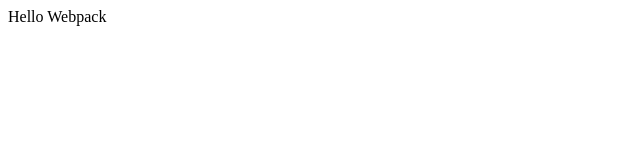
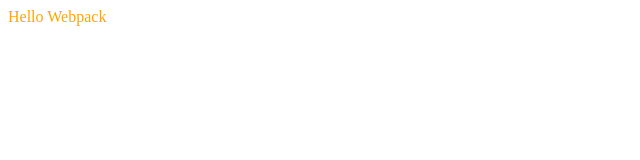
Before and after one commit to GrayFrost/Basic-Project, a React app: page / in a window 1280 px wide. Shown: the top 160 px of the page, without its empty margins (0-640 px from the left). Built offline with nearby package versions, Linux system fonts and the light colour scheme.

Commit message:
chore: less-loader

```diff
--- /dev/null
+++ b/src/App.jsx
@@ -0,0 +1,8 @@
+import React from 'react';
+import './styles/App.less';
+
+function App(){
+  return <div id="app">Hello Webpack</div>
+}
+
+export default App;
--- a/src/index.jsx
+++ b/src/index.jsx
@@ -1,7 +1,5 @@
 import React from 'react';
 import ReactDOM from 'react-dom';
+import App from './App';
 
-function App(){
-  return <div>Hello Webpack</div>
-}
 ReactDOM.render(<App />, document.querySelector('#root'));
--- /dev/null
+++ b/src/styles/App.less
@@ -0,0 +1,5 @@
+@color: orange;
+
+#app {
+  color: @color;
+}
--- a/webpack/webpack.base.conf.js
+++ b/webpack/webpack.base.conf.js
@@ -22,6 +22,10 @@
                 test: /\.css$/,
                 use: ["style-loader", "css-loader"],
             },
+            {
+                test: /\.less$/,
+                use: ["style-loader", "css-loader", "less-loader"],
+            },
         ],
     },
     resolve: {
--- a/webpack/webpack.dev.conf.js
+++ b/webpack/webpack.dev.conf.js
@@ -4,6 +4,7 @@
 
 const devWebpackConfig = webpackMerge(baseWebpackConfig, {
   mode: 'development',
+  devtool: 'cheap-module-eval-source-map',
   devServer: {
     port: '3000'
   }
--- a/webpack/webpack.prod.conf.js
+++ b/webpack/webpack.prod.conf.js
@@ -3,7 +3,8 @@
 const baseWebpackConfig = require("./webpack.base.conf");
 
 const prodWebpackConfig = webpackMerge(baseWebpackConfig, {
-  mode: 'production'
+  mode: 'production',
+  devtool: 'source-map'
 });
 
 module.exports = prodWebpackConfig;
```
Also changed, not shown: 1 other file (tests, documents, lock files or other folders).
